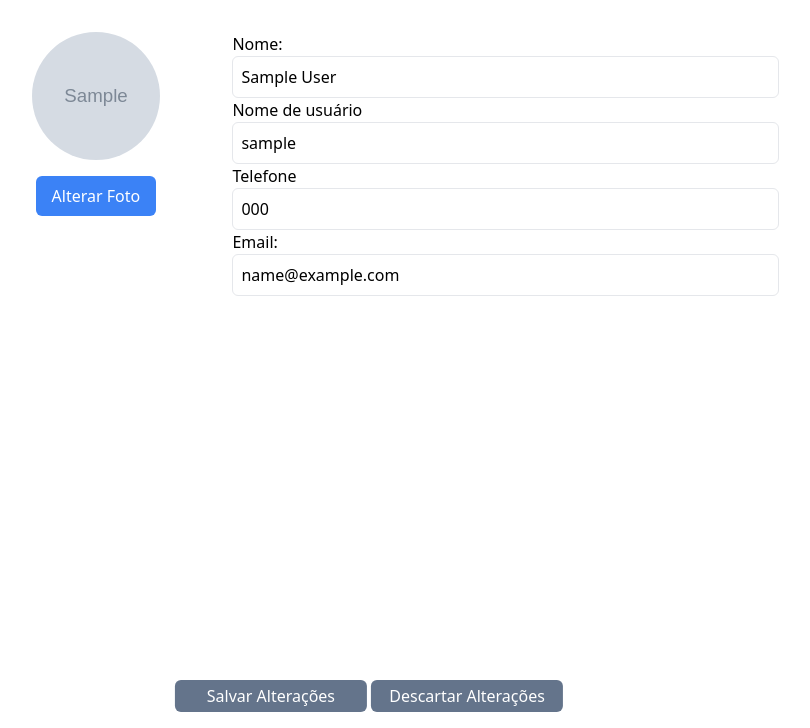
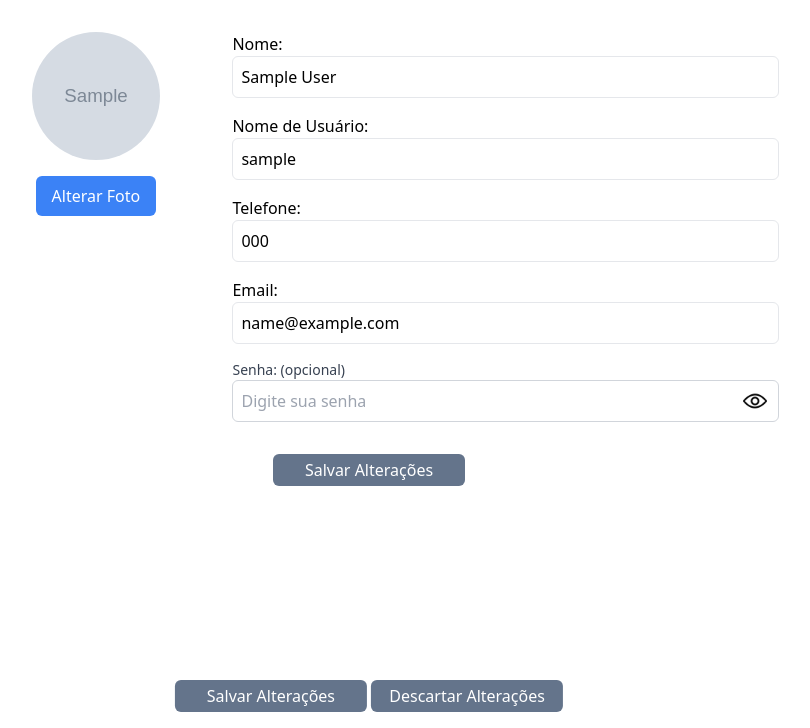
Before and after one commit to ar7utz/Financas, a PHP site: page /modulos/usuario/editar_usuario.php in a window 1280 px wide. Shown: the part 72-800 px from the top of the page, without its empty margins (271-1081 px from the left). Run offline with PHP 8.4, Linux system fonts and the light colour scheme; the visitor is signed in with stand-in values (Sample User, id 1); tables that the repository leaves empty or names only in its code hold one stand-in row (values such as "Sample post"); grey boxes marked "Sample" are stand-in pictures.

Commit message:
correções nos arquivos de alterar usuario

```diff
--- a/assets/css/output.css
+++ b/assets/css/output.css
@@ -663,6 +663,11 @@ video {
   inset: 0px;
 }
 
+.inset-y-0 {
+  top: 0px;
+  bottom: 0px;
+}
+
 .bottom-0 {
   bottom: 0px;
 }
@@ -685,6 +690,10 @@ video {
 
 .left-4 {
   left: 1rem;
+}
+
+.right-0 {
+  right: 0px;
 }
 
 .right-4 {
@@ -983,6 +992,10 @@ video {
   height: 8rem;
 }
 
+.h-6 {
+  height: 1.5rem;
+}
+
 .h-8 {
   height: 2rem;
 }
@@ -1003,6 +1016,10 @@ video {
   height: 100vh;
 }
 
+.h-2 {
+  height: 0.5rem;
+}
+
 .min-h-5 {
   min-height: 1.25rem;
 }
@@ -1039,10 +1056,6 @@ video {
   width: 66.666667%;
 }
 
-.w-24 {
-  width: 6rem;
-}
-
 .w-3\/4 {
   width: 75%;
 }
@@ -1071,6 +1084,10 @@ video {
   width: 12rem;
 }
 
+.w-6 {
+  width: 1.5rem;
+}
+
 .w-64 {
   width: 16rem;
 }
@@ -1101,6 +1118,10 @@ video {
 
 .w-full {
   width: 100%;
+}
+
+.w-2 {
+  width: 0.5rem;
 }
 
 .min-w-full {
@@ -2519,6 +2540,14 @@ video {
 .py-6 {
   padding-top: 1.5rem;
   padding-bottom: 1.5rem;
+}
+
+.pr-10 {
+  padding-right: 2.5rem;
+}
+
+.pr-3 {
+  padding-right: 0.75rem;
 }
 
 .text-left {
--- a/modulos/login/logon.php
+++ b/modulos/login/logon.php
@@ -30,12 +30,12 @@ if ($_SERVER['REQUEST_METHOD'] === 'POST') {
             exit;
         } else {
             $_SESSION['erro_login'] = "<span class='text-center text-red-600'> E-mail ou senha incorretos! </span>";
-            header('Location: ../login/login.php');
+            header('Location: ../login/login.php?mensagem=ErroLogin');
             exit;
         }
     } else {
         $_SESSION['erro_login'] = "<span class='text-center text-red-600'> Usuário não encontrado! </span>";
-        header('Location: ../login/login.php');
+        header('Location: ../login/login.php?mensagem=UserNotFound');
         exit;
     }
 
--- a/modulos/usuario/editar_usuario.php
+++ b/modulos/usuario/editar_usuario.php
@@ -25,6 +25,7 @@ if ($resultado->num_rows > 0) {
     $username = $usuario['username'];
     $telefone = $usuario['telefone'];
     $email = $usuario['email'];
+    $senha = $usuario['senha'];
 } else {
     echo "Utilizador não encontrado.";
     exit;
@@ -49,34 +50,49 @@ if ($resultado->num_rows > 0) {
                 <!-- Div da foto - lado esquerdo -->
                 <div class="w-4/12 flex flex-col items-center">
                     <img id="preview" src="../../assets/uploads/<?php echo $usuario['foto'] ? htmlspecialchars($usuario['foto']) : 'foto_default.png'; ?>" alt="Foto de perfil" class="w-32 h-32 rounded-full object-cover">
+                    <input type="hidden" name="foto_antiga" value="<?php echo htmlspecialchars($usuario['foto']); ?>">
                     <input type="file" id="foto_perfil" name="foto_perfil" accept="image/*" class="hidden">
-                    <button type="button" class="bg-blue-500 text-white mt-4 px-4 py-2 rounded-md"onclick="document.getElementById('foto_perfil').click()">
+                    <button type="button" class="bg-blue-500 text-white mt-4 px-4 py-2 rounded-md" onclick="document.getElementById('foto_perfil').click()">
                         Alterar Foto
                     </button>
                 </div>
 
                 <!-- Div das informações - lado direito -->
-                <div class="w-8/12 flex flex-col justify-center ">
-                    <div class="">
+                <div class="w-8/12 flex flex-col justify-center">
+                    <div class="mb-4">
                         <label for="nome">Nome:</label>
-                        <input type="text" value="<?php echo htmlspecialchars($nome);?>" class="border p-2 w-full rounded-md">
+                        <input type="text" name="nome" id="nome" value="<?php echo htmlspecialchars($nome); ?>" class="border p-2 w-full rounded-md">
                     </div>
-                    <div class="">
-                        <label for="">Nome de usuário</label>
-                        <input type="text" value="<?php echo htmlspecialchars($username);?>" class="border p-2 w-full rounded-md">
+                    <div class="mb-4">
+                        <label for="username">Nome de Usuário:</label>
+                        <input type="text" name="username" id="username" value="<?php echo htmlspecialchars($username); ?>" class="border p-2 w-full rounded-md">
                     </div>
-                    <div class="">
-                        <label for="">Telefone</label>
-                        <input type="text" value="<?php echo htmlspecialchars($telefone);?>" class="border p-2 w-full rounded-md">
+                    <div class="mb-4">
+                        <label for="telefone">Telefone:</label>
+                        <input type="text" name="telefone" id="telefone" value="<?php echo htmlspecialchars($telefone); ?>" class="border p-2 w-full rounded-md">
                     </div>
-                    <div class="">
-                        <label for="">Email:</label>
-                        <input type="text" value="<?php echo htmlspecialchars($email);?>" class="border p-2 w-full rounded-md">
+                    <div class="mb-4">
+                        <label for="email">Email:</label>
+                        <input type="email" name="email" id="email" value="<?php echo htmlspecialchars($email); ?>" class="border p-2 w-full rounded-md">
+                    </div>
+                    <div class="relative mb-4">
+                        <label for="senha" class="block text-sm font-medium text-gray-700">Senha: (opcional)</label>
+                        <div class="relative">
+                            <input id="senha" name="senha" type="password" class="border border-gray-300 p-2 w-full rounded-md pr-10 focus:outline-none focus:ring-2 focus:ring-blue-500" placeholder="Digite sua senha">
+                            <span id="toggleSenha" class="absolute inset-y-0 right-0 flex items-center pr-3 cursor-pointer">
+                                <img id="iconeSenha" src="../../assets/img/Exibir_senha.png" alt="Exibir senha" class="h-6 w-6">
+                            </span>
+                        </div>
                     </div>
                 </div>
             </div>
         </div>
+
+        <div class="mt-4 text-center">
+            <button type="submit" class="w-48 h-8 rounded-md bg-slate-500 text-white">Salvar Alterações</button>
+        </div>
     </form>
+
 
     <div class="fixed bottom-0 left-1/2 transform -translate-x-1/2 mb-4 mt-2">
         <a href="update_usuario.php"><button class="w-48 h-8 rounded-md bg-slate-500 text-white">Salvar Alterações</button></a>
@@ -100,5 +116,24 @@ if ($resultado->num_rows > 0) {
             }
         });
     </script>
+
+    <script> //Exibir/Ocultar a senha
+        const inputSenha = document.getElementById('senha');
+        const toggleSenha = document.getElementById('toggleSenha');
+        const iconeSenha = document.getElementById('iconeSenha');
+
+        // Alternar visibilidade da senha
+        toggleSenha.addEventListener('click', () => {
+            if (inputSenha.type === 'password') {
+                inputSenha.type = 'text'// Exibir senha
+                iconeSenha.src = '../../assets/img/Ocultar_senha.png';
+                iconeSenha.alt = 'Ocultar senha';
+            } else {
+                inputSenha.type = 'password';
+                iconeSenha.src = '../../assets/img/Exibir_senha.png';
+                iconeSenha.alt = 'Exibir senha';
+            }
+        });
+    </script>
 </body>
 </html>
```
Also changed, not shown: modulos/login/login.php (+50 -0 lines), modulos/usuario/update_usuario.php (+20 -7 lines), assets/img/Exibir_senha.png (added), assets/img/Ocultar_senha.png (added).
